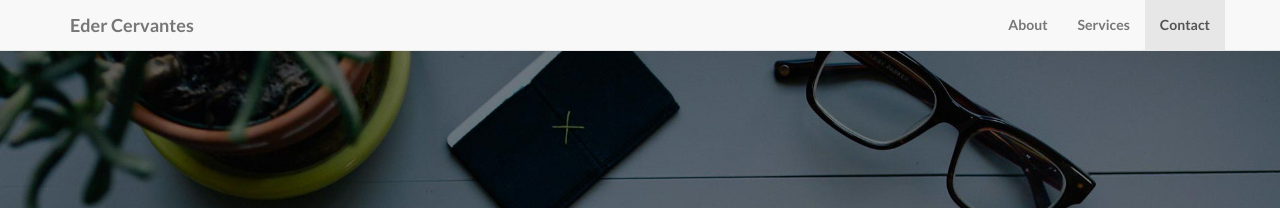
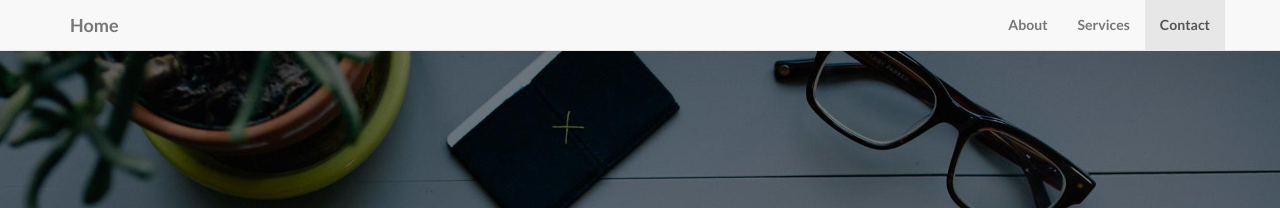
Before and after one commit to edercervantes/edercervantes.github.io, a Jekyll site: the page built from index.html, in a window 1280 px wide. Shown: the top 208 px of the page. Built offline with Jekyll 4.4.1, drawn with Linux system fonts in a browser that asks for light colours; nearby versions of some CDN libraries; library files that are not in the unit come from our copies.

Commit message:
adding home button

```diff
--- a/_config.yml
+++ b/_config.yml
@@ -4,7 +4,7 @@
 
 baseurl: "edercervantes.github.io"
 url: http://yoursite.com
-title: Eder Cervantes
+title: Home
 email: eder.cervantesalcala@gmail.com
 author: Eder Cervantes
 description: > # "Write an awesome description for your new site here.
```
